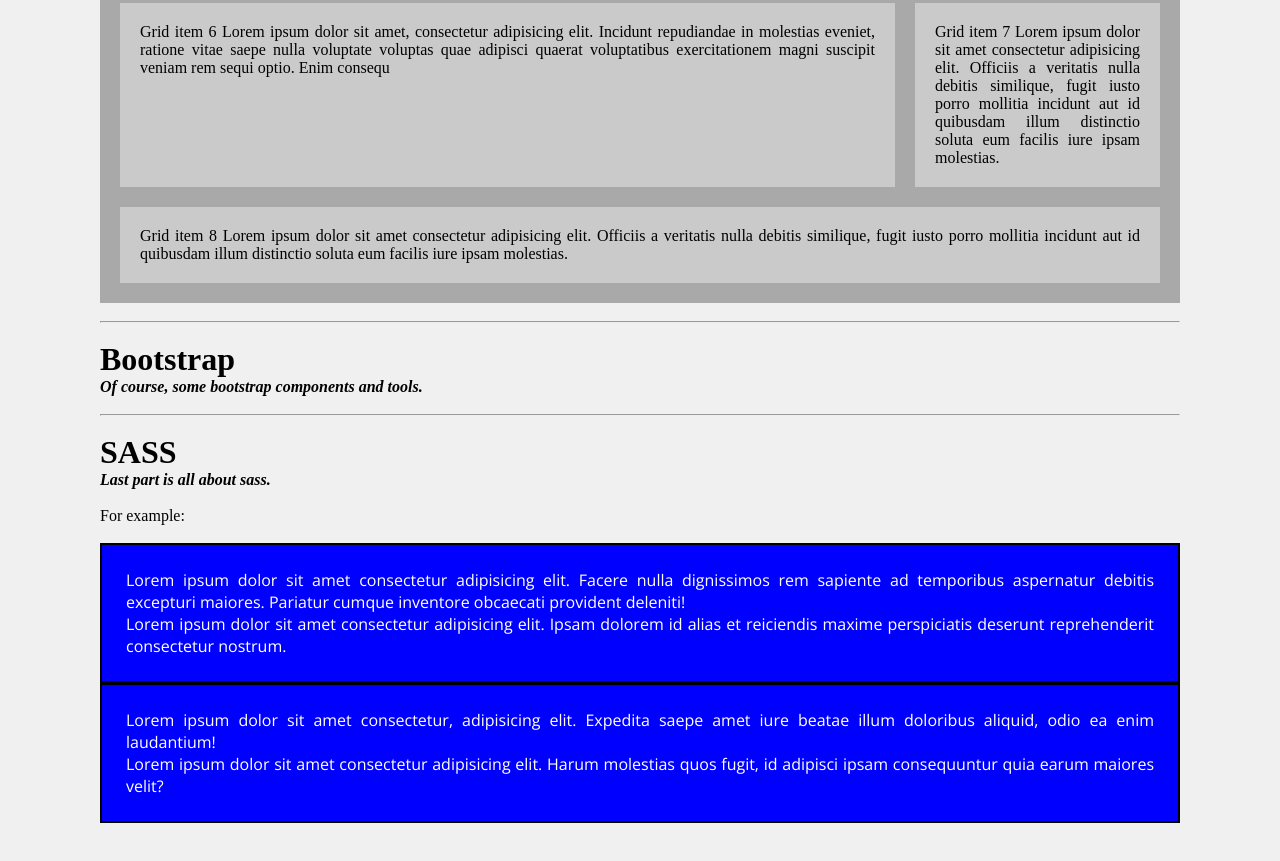
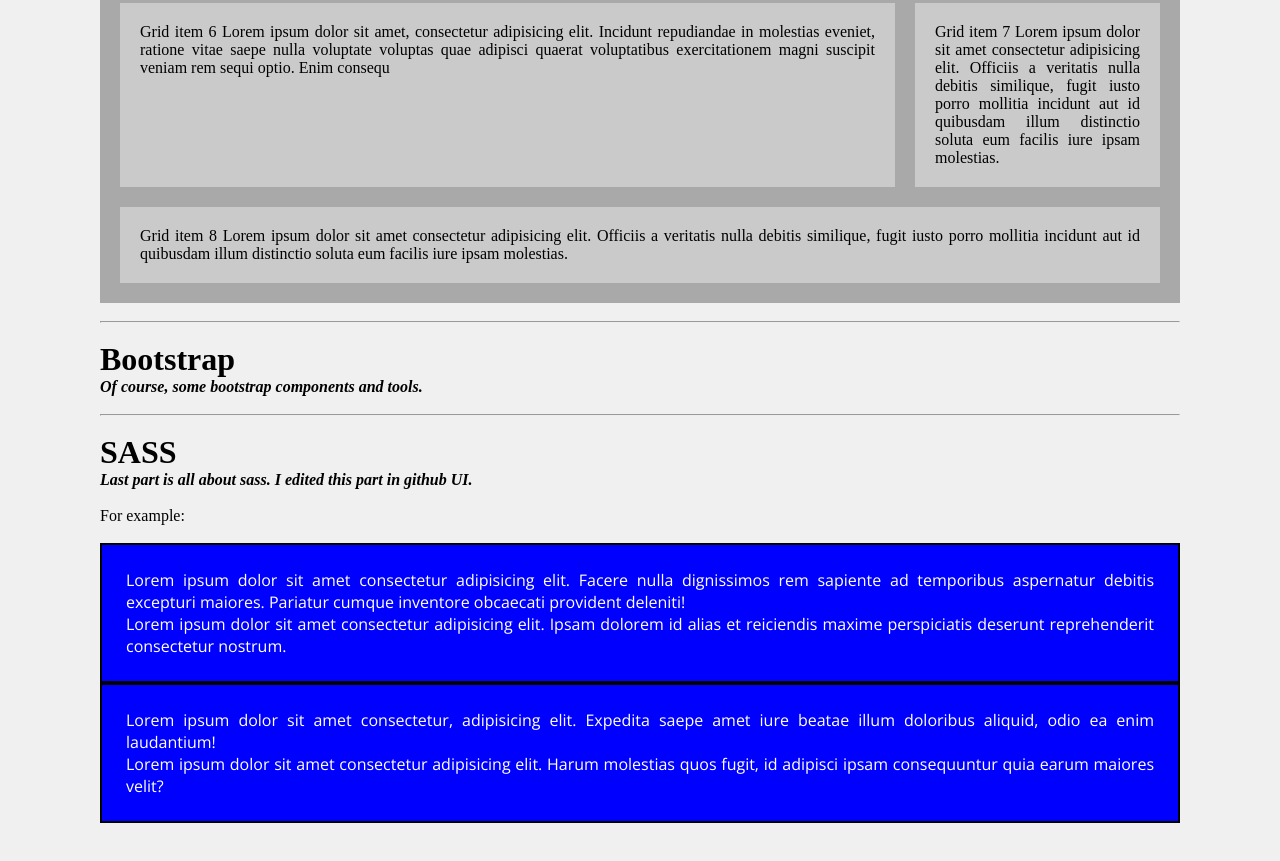
Before and after one commit to jakenapay/lecture1, a plain HTML site: page index.html in a window 1280 px wide. Shown: the part 2715-3576 px from the top of the page. Drawn offline with nearby package versions, Linux system fonts and the light colour scheme.

Commit message:
Edited index.html

```diff
--- a/index.html
+++ b/index.html
@@ -188,7 +188,7 @@
         </section>
         <section class="scss">
             <p class="title">SASS</p>
-            <p class="subtitle">Last part is all about sass.</p>
+            <p class="subtitle">Last part is all about sass. I edited this part in github UI.</p>
             <br>
             <p>For example:</p>
             <br>
```
